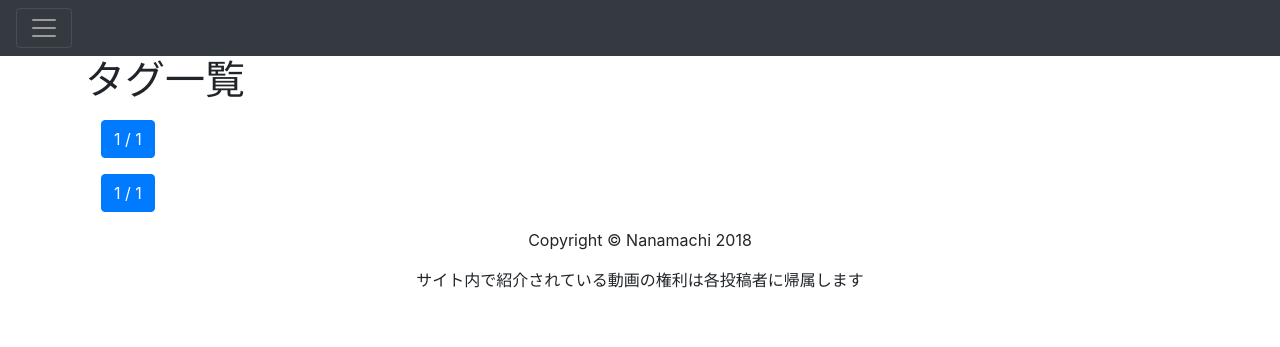
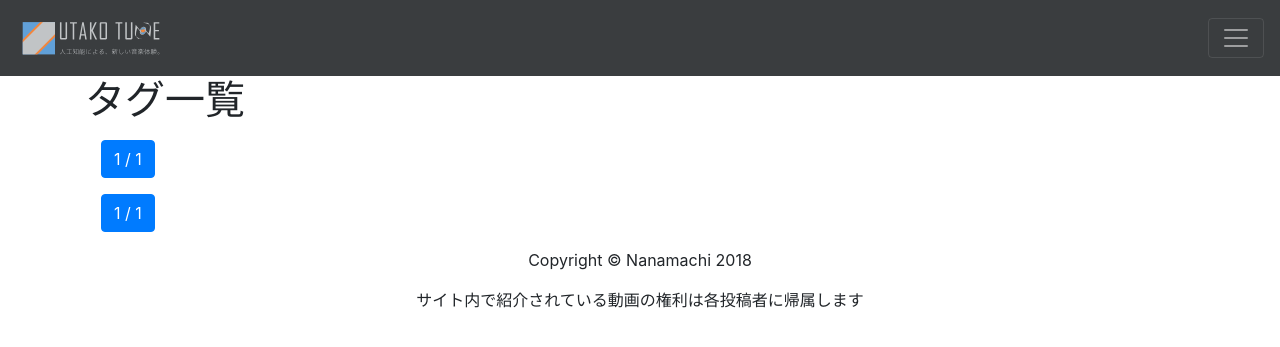
Before and after one commit to UtakoTuneProj/UtakoSite, a Django app: page /tag/ in a window 1280 px wide. Shown: the top 347 px of the page. Run offline with Django 3.2, Linux system fonts and the light colour scheme; data that the repository does not hold is empty; some libraries are stand-ins or nearby versions.

Commit message:
add img/long_logo.svg: add navbar-brand

```diff
--- a/UtakoSite/templates/base.html
+++ b/UtakoSite/templates/base.html
@@ -6,21 +6,22 @@
     <meta name="viewport" content="width=device-width, initial-scale=1, shrink-to-fit=no">
     <link rel="stylesheet" href="https://maxcdn.bootstrapcdn.com/bootstrap/4.0.0/css/bootstrap.min.css">
     <link rel="stylesheet" href="{% static 'css/main.css' %}">
-    <link rel="shortcut icon" type="image/svg+xml" sizes="any" href="{% static 'favicon.svg' %}"
+    <link rel="icon" type="image/svg+xml" sizes="any" href="{% static 'img/favicon.svg' %}">
+    <link rel="icon" type="image/x-icon" href="{% static 'favicon.ico' %}">
     {% block extra_css %}{% endblock %}
-    <title>{% block title %}{% endblock %}</title>
+    <title>{% block title %}{% endblock %} | UTAKO TUNE</title>
   </head>
   <body>
     <div class="pos-f-t">
       <nav class="navbar bg-dark navbar-dark">
+        <a href="/" class="navbar-brand"><img src={% static 'img/long_logo.svg' %}></a>
         <button class="navbar-toggler" type="button" data-toggle="collapse" data-target="#navbarContent">
           <span class="navbar-toggler-icon"></span>
         </button>
-      </nav>
-      <div class="collapse navbar-expand-sm bg-dark navbar-dark justify-content-center" id="navbarContent">
+        <div class="collapse navbar-collapse bg-dark navbar-dark justify-content-center" id="navbarContent">
           <ul class="navbar-nav">
             <li class="nav-item">
-            <a href="/pages/index/" class='nav-link'>TOP</a>
+              <a href="/" class='nav-link'>TOP</a>
             </li>
             <li class="nav-item">
               <a href="/movie/" class='nav-link'>Movie</a>
@@ -30,6 +31,7 @@
             </li>
           </ul>
         </div>
+      </nav>
     </div>
     {% block body %}
     {{ content }}
--- a/static/css/main.css
+++ b/static/css/main.css
@@ -10,3 +10,9 @@
   width: 100%;
   height: 100%;
 }
+.bg-dark{
+  background-color: #3a3d3f!important;
+}
+.navbar-brand > img{
+  height: 50px;
+}
```
Also changed, not shown: static/favicon.ico (added), static/img/favicon.svg (renamed from static/favicon.svg), static/img/long_logo.png (added), static/img/long_logo.svg (added). Lines whose indentation alone changed are shown as unchanged.
